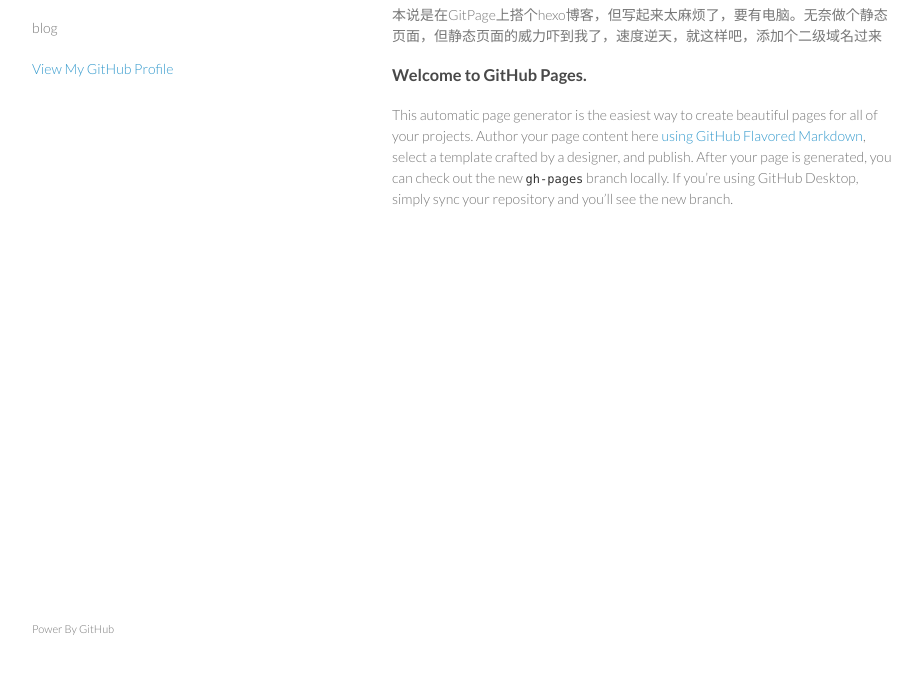
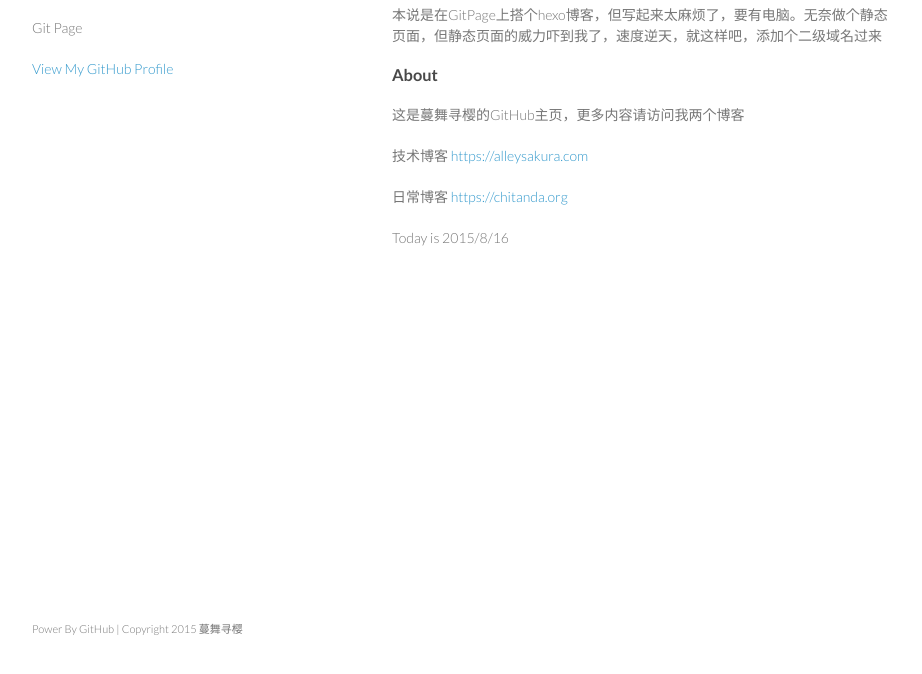
Before and after one commit to alley-sakura/Alleysakura.github.io, a plain HTML site: page index.html in a window 1280 px wide. Shown: the part 92-766 px from the top of the page, without its empty margins (178-1100 px from the left). Drawn offline with Linux system fonts and the light colour scheme.

Commit message:
Update index.html

```diff
--- a/index.html
+++ b/index.html
@@ -16,7 +16,7 @@
     <div class="wrapper">
       <header>
         <h1>蔓舞寻樱</h1>
-        <p>blog</p>
+        <p>Git Page</p>
 
 
         <p class="view"><a href="https://github.com/Alleysakura">View My GitHub Profile</a></p>
@@ -28,12 +28,17 @@
 
 <p>本说是在GitPage上搭个hexo博客，但写起来太麻烦了，要有电脑。无奈做个静态页面，但静态页面的威力吓到我了，速度逆天，就这样吧，添加个二级域名过来</p>
 <h3>
-<a id="welcome-to-github-pages" class="anchor" href="#welcome-to-github-pages" aria-hidden="true"><span class="octicon octicon-link"></span></a>Welcome to GitHub Pages.</h3>
+<a id="about" class="anchor" href="#about" aria-hidden="true"><span class="octicon octicon-link"></span></a>About</h3>
 
-<p>This automatic page generator is the easiest way to create beautiful pages for all of your projects. Author your page content here <a href="https://guides.github.com/features/mastering-markdown/">using GitHub Flavored Markdown</a>, select a template crafted by a designer, and publish. After your page is generated, you can check out the new <code>gh-pages</code> branch locally. If you’re using GitHub Desktop, simply sync your repository and you’ll see the new branch.</p>
+<p>这是蔓舞寻樱的GitHub主页，更多内容请访问我两个博客</p>
+<p>技术博客 <a href="https://alleysakura.com">https://alleysakura.com</a> </p>
+<p>日常博客 <a href="https://chitanda.org">https://chitanda.org</a> </p>
+<p>Today is 2015/8/16</p>
+<p>  </p>
+
       </section>
       <footer>
-        <p><small>Power By GitHub </small></p>
+        <p><small>Power By GitHub | Copyright 2015 蔓舞寻樱</small></p>
       </footer>
     </div>
     <script src="javascripts/scale.fix.js"></script>
```
